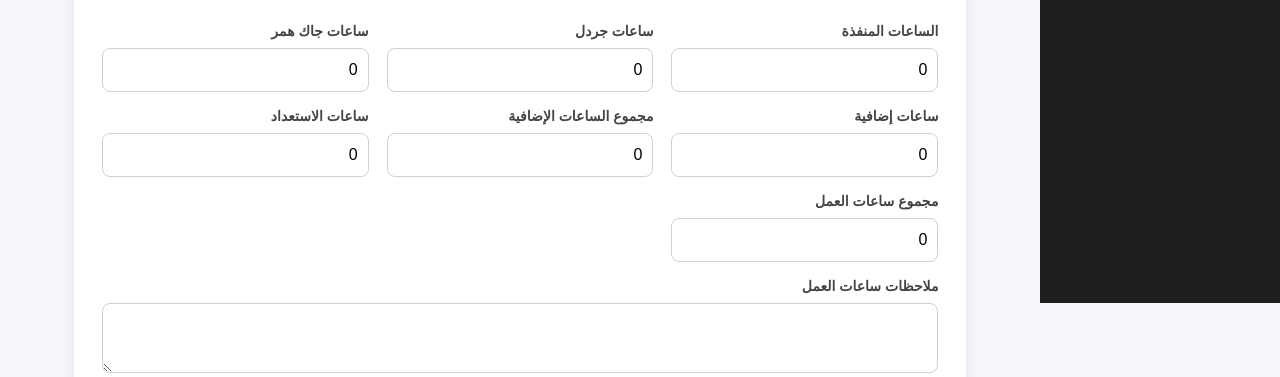
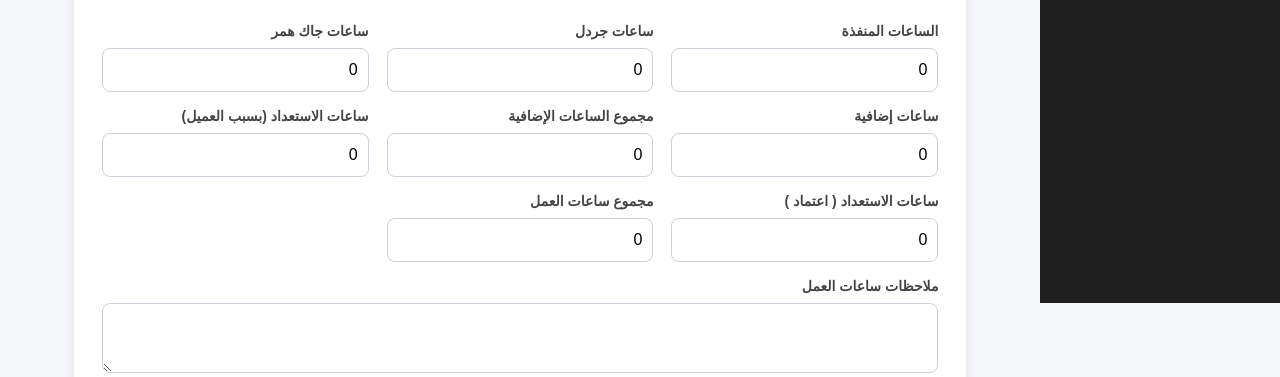
Before and after one commit to mohamed-sd/new_admin, a PHP site: page /add_excavator.php in a window 1280 px wide. Shown: the part 497-874 px from the top of the page. Run offline with PHP 8.4, Linux system fonts and the light colour scheme; a user stored in the database is signed in; data comes from the database, SQL or seed files in the repository.

Commit message:
correct calculate

```diff
--- a/add_excavator.php
+++ b/add_excavator.php
@@ -327,8 +327,13 @@ function old($key, $default = '')
           </div>
 
           <div>
-            <label>ساعات الاستعداد</label>
+            <label>ساعات الاستعداد (بسبب العميل)</label>
             <input type="number" name="standby_hours" value="<?php echo old('standby_hours', 0); ?>">
+          </div>
+
+          <div>
+            <label>ساعات الاستعداد ( اعتماد )</label>
+            <input type="number" name="dependence_hours" value="<?php echo old('dependence_hours', 0); ?>">
           </div>
 
           <div>
@@ -533,6 +538,7 @@ function old($key, $default = '')
 
           // ✅ دالة لحساب العمليات الثلاثة
   function calculateCustomHours() {
+    let dependence = parseFloat(document.querySelector("input[name='dependence_hours']").value) || 0;
     let executed = parseFloat(document.querySelector("input[name='executed_hours']").value) || 0;
     let extraTotal = parseFloat(document.querySelector("input[name='extra_hours_total']").value) || 0;
     let standby = parseFloat(document.querySelector("input[name='standby_hours']").value) || 0;
@@ -545,20 +551,20 @@ function old($key, $default = '')
     document.querySelector("input[name='total_work_hours']").value = totalWork;
 
     // العملية الثانية: ساعات أعطال أخرى
-    let otherFault = shift - executed;
+    let otherFault = shift - executed - standby - dependence;
     if (otherFault < 0) otherFault = 0;
     document.querySelector("input[name='total_fault_hours']").value = otherFault;
 
     // العملية الثالثة: ساعات استعداد المشغل
     let operatorStandby = 0;
     if (executed < shift) {
-      operatorStandby = maintenance + marketing;
+      operatorStandby = maintenance + marketing + dependence;
     }
     document.querySelector("input[name='operator_standby_hours']").value = operatorStandby;
   }
 
   // شغل الحساب عند أي تغيير في الحقول
-  document.querySelectorAll("input[name='executed_hours'], input[name='extra_hours_total'], input[name='standby_hours'], input[name='shift_hours'], input[name='maintenance_fault'], input[name='marketing_fault']")
+  document.querySelectorAll("input[name='executed_hours'], input[name='extra_hours_total'], input[name='standby_hours'], input[name='shift_hours'], input[name='maintenance_fault'], input[name='marketing_fault'] , input[name='dependence_hours'] ")
     .forEach(el => el.addEventListener("input", calculateCustomHours));
 
   // ✅ استدعاء أول مرة
@@ -577,11 +583,14 @@ function old($key, $default = '')
           (parseInt(document.getElementById("end_minutes").value || 0) * 60) +
           (parseInt(document.getElementById("end_seconds").value || 0));
 
+        let executed = parseFloat(document.querySelector("input[name='executed_hours']").value) || 0;
+        let extraTotal = parseFloat(document.querySelector("input[name='extra_hours_total']").value) || 0;
+
         let diff = end - start;
         if (diff < 0) diff = 0; // حماية
 
         // حوّل الفرق إلى ساعات/دقائق/ثواني
-        let hours = Math.floor(diff / 3600);
+        let hours = (executed + extraTotal) - Math.floor(diff / 3600);
         let minutes = Math.floor((diff % 3600) / 60);
         let seconds = diff % 60;
 
```
